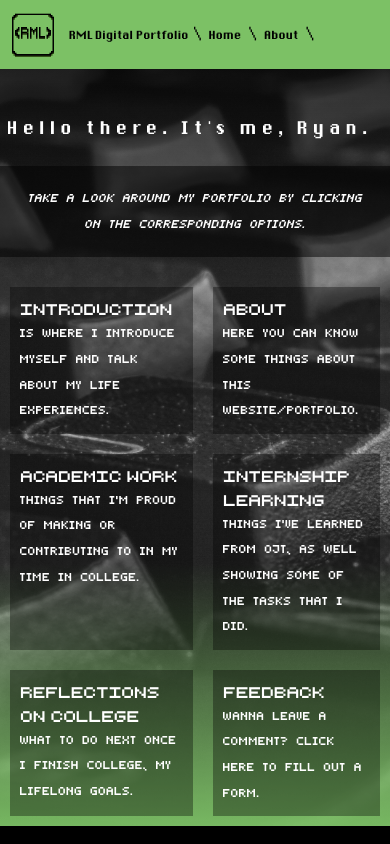
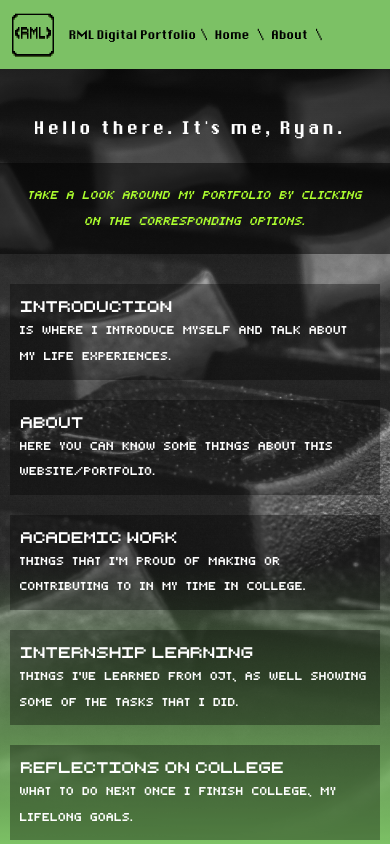
Before and after one commit to yoRyan60/RML-Digital-Portfolio, a Vue app: page / in a window 390 px wide. Shown: the top 844 px of the page. Built offline with nearby package versions, Linux system fonts and the light colour scheme.

Commit message:
More minor adjustments for mobile responsiveness

```diff
--- a/src/assets/main.css
+++ b/src/assets/main.css
@@ -391,7 +391,7 @@ footer{
     display: inline;
     margin: -0.5px;
     padding: 5px;
-    font-size: 8px;
+    font-size: 9px;
   }
   li{
     color: black;
@@ -399,7 +399,10 @@ footer{
     display: inline;
     margin: -0.5px;
     padding: 5px;
-    font-size: 8px;
+    font-size: 9px;
+  }
+  .nav-divider{
+    font-size: 9px;
   }
 }
 
@@ -412,7 +415,7 @@ footer{
 
   .typewritter-effect{
     font-size: 12.5px;
-    letter-spacing: 5px;
+    letter-spacing: 3px;
     border-right: 10px solid;
     width: 100%;
     white-space: nowrap;
@@ -424,7 +427,7 @@ footer{
   .grid-container{
     margin-top: 15px;
     display: grid;
-    grid-template-columns: auto auto;
+    grid-template-columns: auto;
     gap: 20px;
     padding: 10px;
     max-width: 500px;
@@ -470,7 +473,7 @@ footer{
     display: inline;
     margin: -0.5px;
     padding: 5px;
-    font-size: 8px;
+    font-size: 8.5px;
   }
   li{
     color: black;
@@ -478,7 +481,7 @@ footer{
     display: inline;
     margin: -0.5px;
     padding: 5px;
-    font-size: 8px;
+    font-size: 8.5px;
   }
   .text-wrapper{
     overflow: unset;
@@ -524,6 +527,15 @@ footer{
     width: 50%;
     height: auto;
     justify-self: center;
+  }
+  .footer-container{
+    display: flex;
+    flex-direction: column;
+    min-height: 100vh;
+    font-size: 10px;
+  }
+  .nav-divider{
+    font-size: 10px;
   }
 }
 
--- a/src/components/Home.vue
+++ b/src/components/Home.vue
@@ -42,7 +42,7 @@ export default {
             <p class="typewritter-effect" style="font-family: DePixelHalbfett; color: white;">Hello there. It's me, Ryan.</p>
         </div>
         <div class="home-container-description">
-            <p style="font-family: Smallest Pixel-7; color: white;">Take a look around my portfolio by clicking on the corresponding options.</p>
+            <p style="font-family: Smallest Pixel-7; color: greenyellow;">Take a look around my portfolio by clicking on the corresponding options.</p>
         </div>
     </header>
     <main class="grid-container" style="font-family: Retro Computer; color: white;">
--- a/src/components/Navigation.vue
+++ b/src/components/Navigation.vue
@@ -8,11 +8,11 @@ import { RouterLink } from 'vue-router';
     <ul>
         <img class="img-logo" src="/src/assets/images/LimRyan_Portfolio_Logo_Inverted.png" alt="Logo">
         <p class="nav-title">RML Digital Portfolio</p>
-        <span>\</span>
+        <span class="nav-divider">\</span>
         <RouterLink to="/"><li> Home </li></RouterLink>
-        <span>\</span>
+        <span class="nav-divider">\</span>
         <RouterLink to="/About"><li> About </li></RouterLink>
-        <span>\</span>
+        <span class="nav-divider">\</span>
     </ul>
   </nav>
 </template>
```
